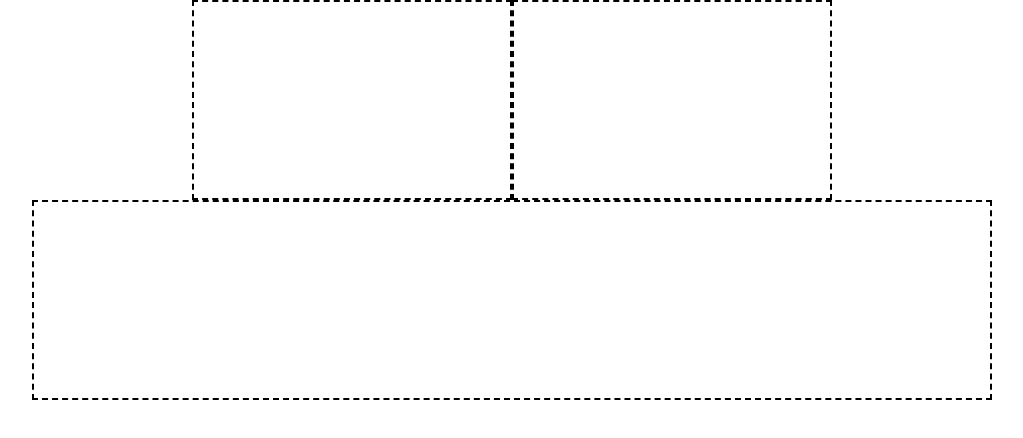
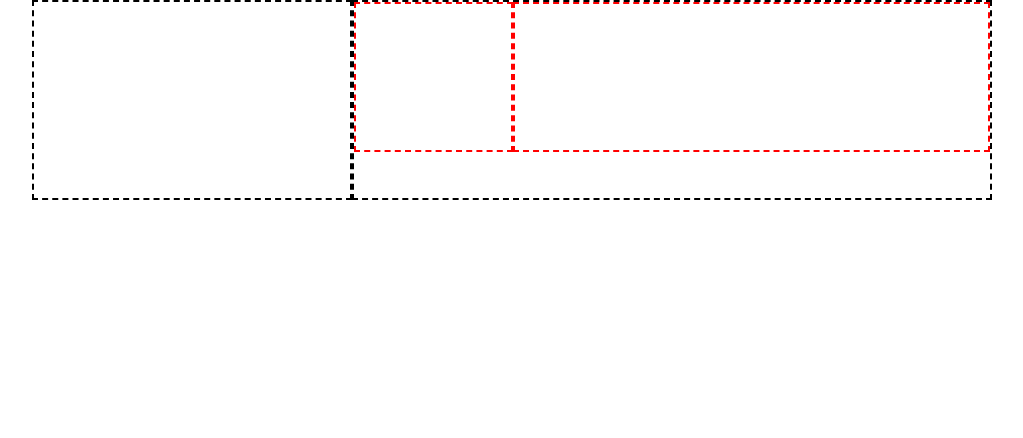
Before and after one commit to classe87-infosimonegiusti/124-LC-12-grid-system, a plain HTML site: page index.html in a window 1280 px wide. Shown: the whole page, without its empty margins (128-1151 px from the left). Drawn offline with Linux system fonts and the light colour scheme.

Commit message:
Live finito

```diff
--- a/css/style.css
+++ b/css/style.css
@@ -2,3 +2,8 @@
     height: 200px;
     border: dashed 2px black;
 }
+
+.box-inner {
+    height: 150px;
+    border: dashed 2px red;
+}
--- a/index.html
+++ b/index.html
@@ -13,19 +13,25 @@
 
     <div class="container">
         <div class="row">
-            <div class="col-xs-12 col-sm-4 col-lg-offset-2">
+            <div class="col-xs-12 col-lg-4">
                 <div class="box">
 
                 </div>
             </div>
-            <div class="col-xs-6 col-sm-4">
+            <div class="col-xs-12 col-lg-8">
                 <div class="box">
+                    <div class="row">
+                        <div class="col-xs-3">
+                            <div class="box-inner">
 
-                </div>
-            </div>
-            <div class="col-xs-6 col-sm-4 col-lg-12">
-                <div class="box">
+                            </div>
+                        </div>
+                        <div class="col-xs-9">
+                            <div class="box-inner">
 
+                            </div>
+                        </div>
+                    </div>
                 </div>
             </div>
         </div>
@@ -34,3 +40,14 @@
 
 </body>
 </html>
+
+
+<!--
+
+Base:
+Container > Row > Col
+
+Annidamento:
+Container > Row > Col > Row > Col
+
+-->
```
